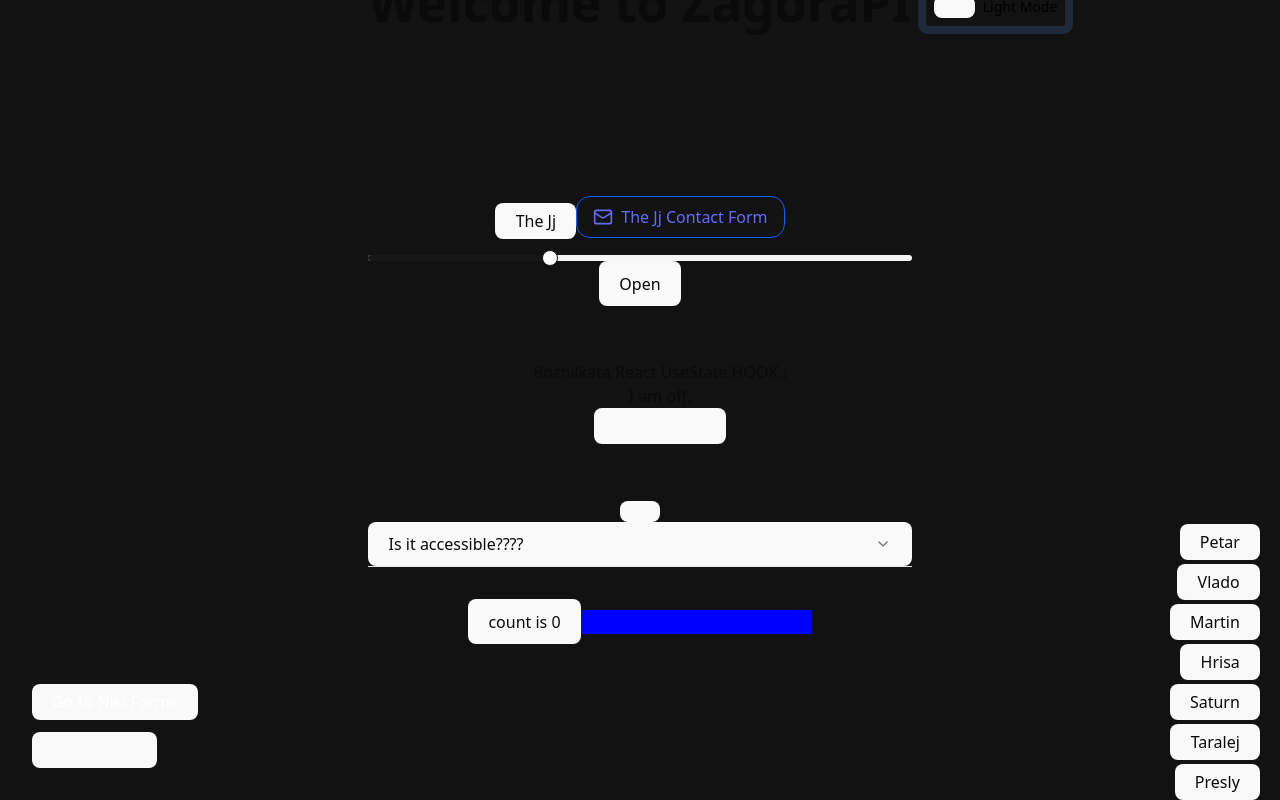
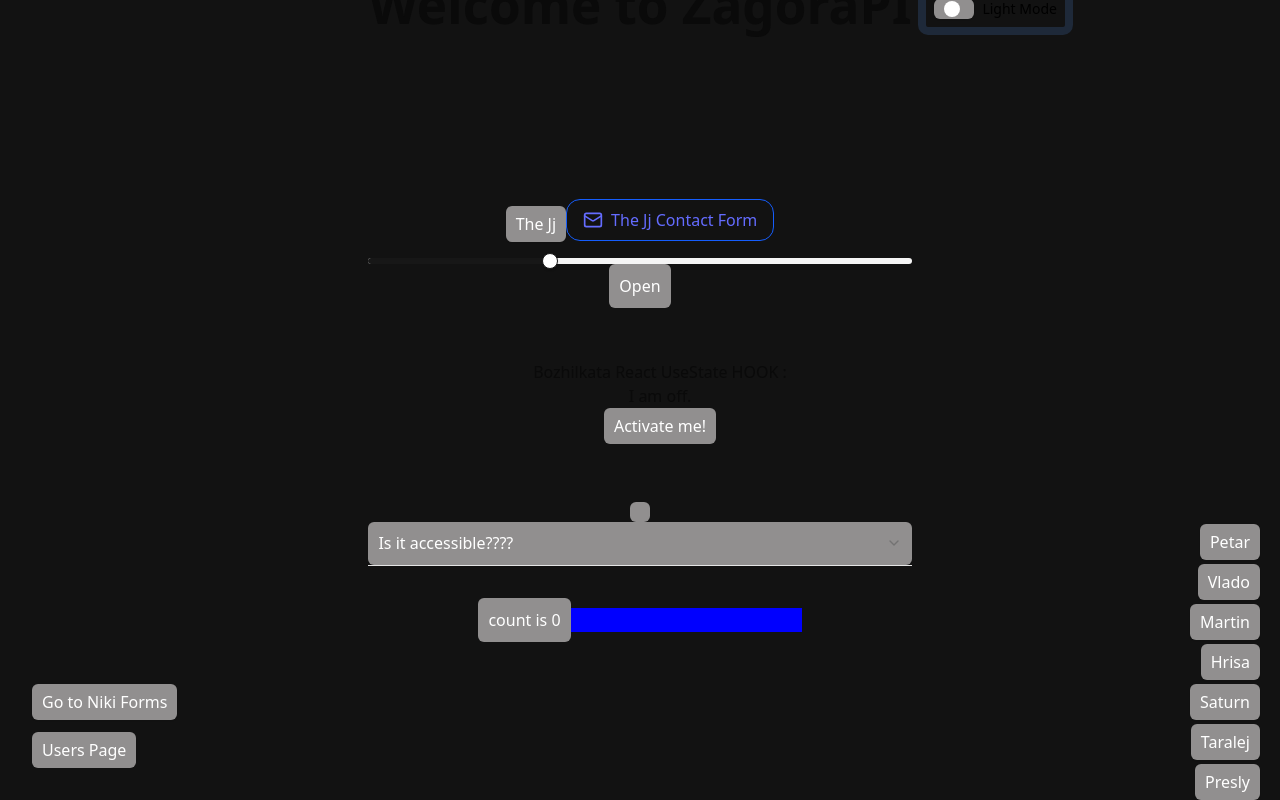
Before and after one commit to ZagoraPI/Tech-Titans, a React (Vite) app: page / in a window 1280 px wide. Shown: the top 800 px of the page. Built offline with nearby package versions, Linux system fonts and the light colour scheme.

Commit message:
Style: Changed the colour of all the buttons

```diff
--- a/src/App.css
+++ b/src/App.css
@@ -22,6 +22,14 @@ body {
   background-size: cover;
   fill-opacity: 0.5;
  }
+
+ button {
+  background-color: rgb(145, 143, 143);
+  color: rgb(255, 255, 255);
+  padding: 10px;
+  border-radius: 6px;
+  border: none;
+}
 
 @keyframes logo-spin {
   from {
--- a/src/App.tsx
+++ b/src/App.tsx
@@ -68,7 +68,7 @@ function App() {
               <PopoverContent>Place content for the popover here.</PopoverContent>
             </Popover>
 
-            <div style={{ display: "flex", alignItems: "center", position: "relative", top: "-326px", left: "550px" }}>
+            <div style={{ display: "flex", alignItems: "center", position: "relative", top: "-325px", left: "550px" }}>
               <ThemeSwitch />
             </div>
 
```
